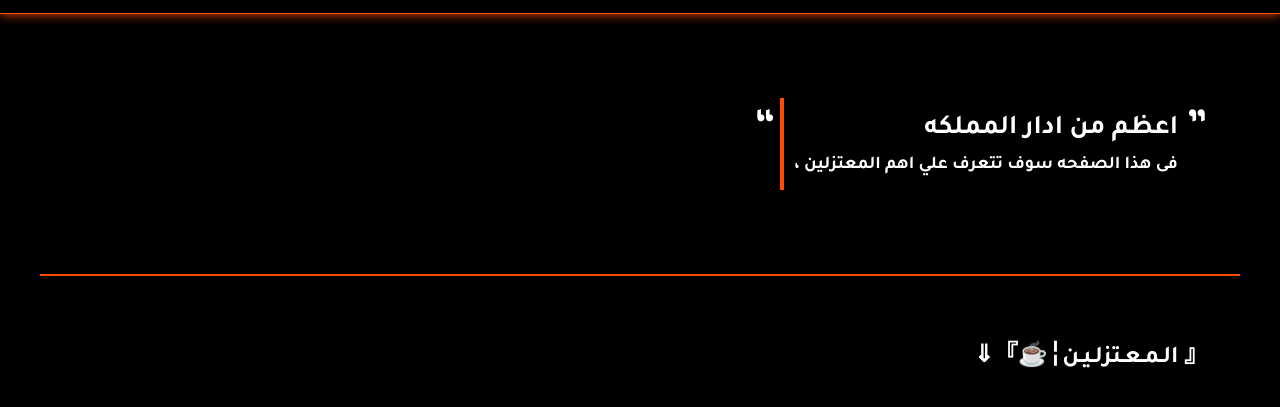
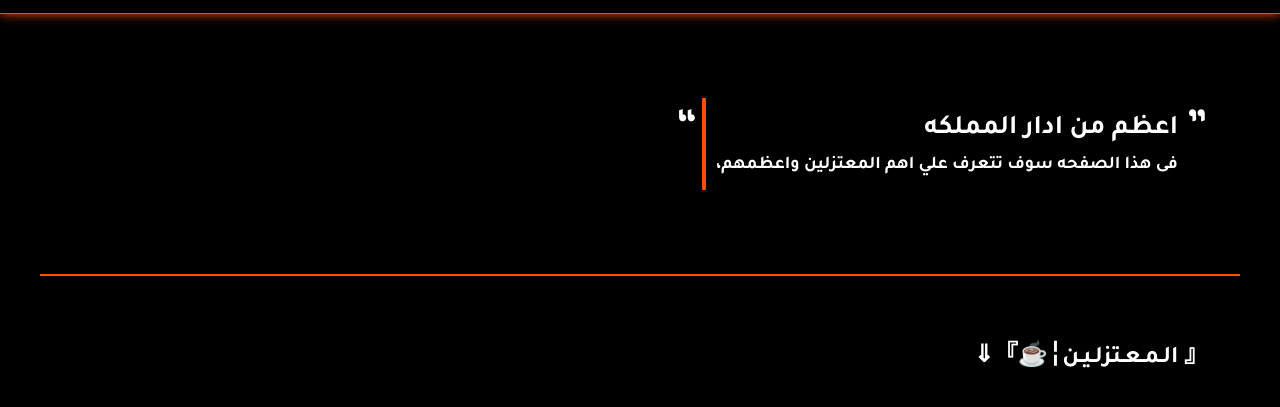
Before and after one commit to HazemRash/Canada-Kingdom-3, a plain HTML site: page index.html in a window 1280 px wide. Shown: the part 355-762 px from the top of the page. Drawn offline with Linux system fonts and the light colour scheme.

Commit message:
Update index.html

```diff
--- a/index.html
+++ b/index.html
@@ -737,7 +737,7 @@
     <section id="ranks">
       <div class="quote">
         <h2 class="fade-in">اعظم من ادار المملكه</h2>
-        <p class="fade-in"> فى هذا الصفحه سوف تتعرف علي اهم المعتزلين ،
+        <p class="fade-in"> فى هذا الصفحه سوف تتعرف علي اهم المعتزلين واعظمهم،
         </p>
         <div class="rating"></div>
 
```
